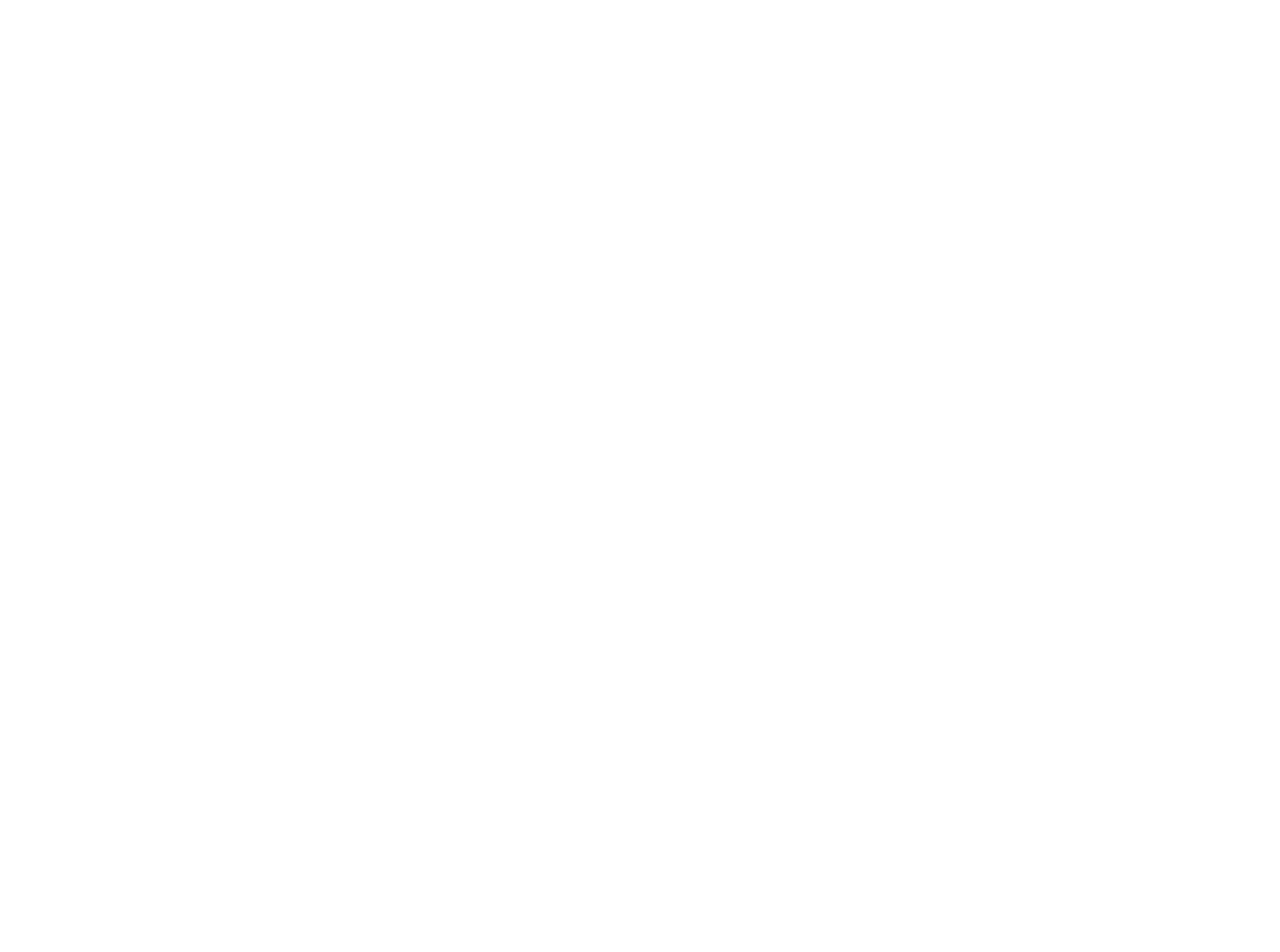
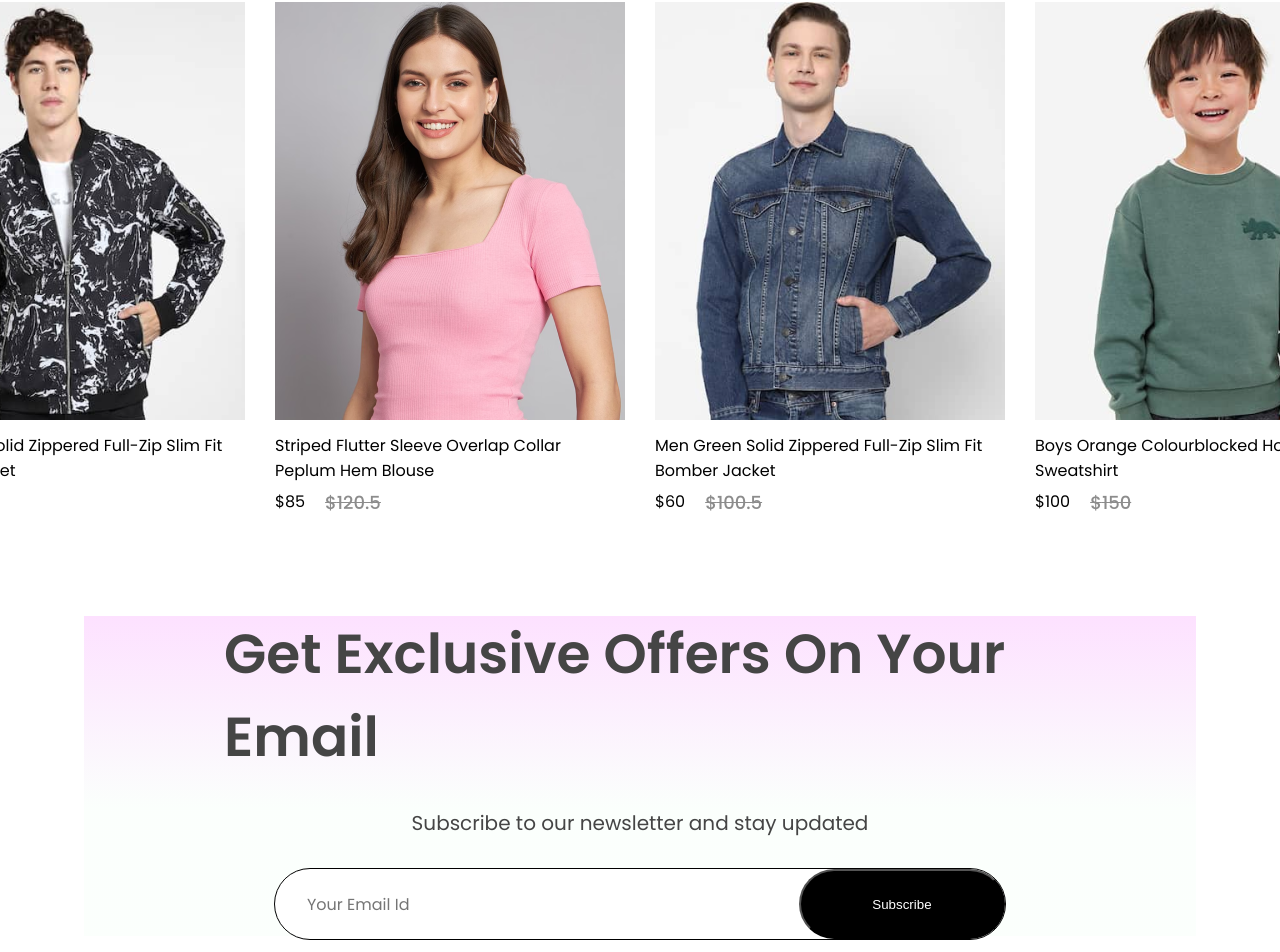
Before and after one commit to abhinavbajpayee/E-commerece-final, a React (Create React App) app: page / in a window 1280 px wide. Shown: the part 2892-3844 px from the top of the page. Before the commit the page ends 2256 px from the top, so only its background shows below. Built offline with nearby package versions, Linux system fonts and the light colour scheme.

Commit message:
done till newsletter

```diff
--- /dev/null
+++ b/src/Components/NewCollections/NewCollections.css
@@ -0,0 +1,24 @@
+.newcollections{
+    display: flex;
+    flex-direction: column;
+    align-items: center;
+    gap:10px;
+    margin-bottom: 100px;
+}
+.newcollections h1{
+    color: #171717;
+    font-weight: 600;
+    font-size: 50px;
+}
+.newcollections hr{
+    width:200px;
+    height:6px;
+    border-radius: 10px;
+    background: #252525;
+}
+.collections{
+    display: grid;
+    grid-template-columns: 1fr 1fr 1fr 1fr;
+    margin-top: 50px;
+    gap:30px;
+}
--- /dev/null
+++ b/src/Components/NewCollections/NewCollections.jsx
@@ -0,0 +1,23 @@
+import React from 'react'
+import new_collections from '../Assets/new_collections'
+import {Item} from '../Item/Item'
+import './NewCollections.css'
+export const NewCollections = () => {
+  return (
+    <div className='newcollections'>
+        <h1>NEW COLLECTIONS</h1>
+        <hr/>
+        <div className="collections">
+        {new_collections.map((item,i)=>{
+            return <Item   key={i}
+              id={item.id}
+              name={item.name}
+              image={item.image}
+              new_price={item.new_price}
+              old_price={item.old_price} />
+        }
+        )}
+        </div>
+        </div>
+  )
+}
--- /dev/null
+++ b/src/Components/Newsletter/NewsLetter.css
@@ -0,0 +1,51 @@
+.newsletter{
+    width: 65%;
+    height: 40vh;
+    display: flex;
+    flex-direction: column;
+    align-items: center;
+    justify-content: center;
+    margin: auto;
+    padding: 0px 140px;
+    margin-bottom: 150px;
+    background: linear-gradient(180deg,#fde1ff 0%,#e1ffea22 60%);
+    gap:30px;
+}
+.newsletter h1{
+    color:#454545;
+    font-size: 55px;
+    font-weight: 600;
+}
+.newsletter p{
+    color:#454545;
+    font-size: 20px;
+
+}
+.newsletter div{
+    display: flex;
+    align-items: center;
+    justify-content: space-between;
+    background: white;
+    width: 730px;
+    height: 70px;
+    border-radius: 80px;
+    border:1px solid
+}
+.newsletter input{
+    width:500px;
+    margin-left:30px;
+    border:none;
+    outline:none;
+    color: #616161;
+    font-family: Poppins;
+    font-size: 16px;
+}
+.newsletter div button{
+    width:210px;
+    height:70px;
+    border-radius: 80px;
+    background: black;
+    color: white;
+    font:16px;
+    cursor: pointer;
+}
--- /dev/null
+++ b/src/Components/Newsletter/NewsLetter.jsx
@@ -0,0 +1,14 @@
+import React from 'react'
+import './NewsLetter.css'
+export const NewsLetter = () => {
+  return (
+    <div className='newsletter'>
+    <h1>Get Exclusive Offers On Your Email</h1>
+    <p>Subscribe to our newsletter and stay updated</p>
+    <div>
+        <input type="email" placeholder='Your Email Id'/>
+        <button>Subscribe</button>
+    </div>
+    </div>
+  )
+}
--- a/src/Pages/Shop.jsx
+++ b/src/Pages/Shop.jsx
@@ -2,12 +2,16 @@
 import { Hero } from '../Components/Hero/Hero';
 import { Popular } from '../Components/Popular/Popular';
 import { Offers } from '../Components/Offers/Offers';
+import { NewCollections } from '../Components/NewCollections/NewCollections';
+import { NewsLetter } from '../Components/Newsletter/NewsLetter';
 export const Shop = () => {
   return (
     <div>
         <Hero/>
         <Popular/>
         <Offers/>
+        <NewCollections/>
+        <NewsLetter/>
     </div>
   )
 }
```
